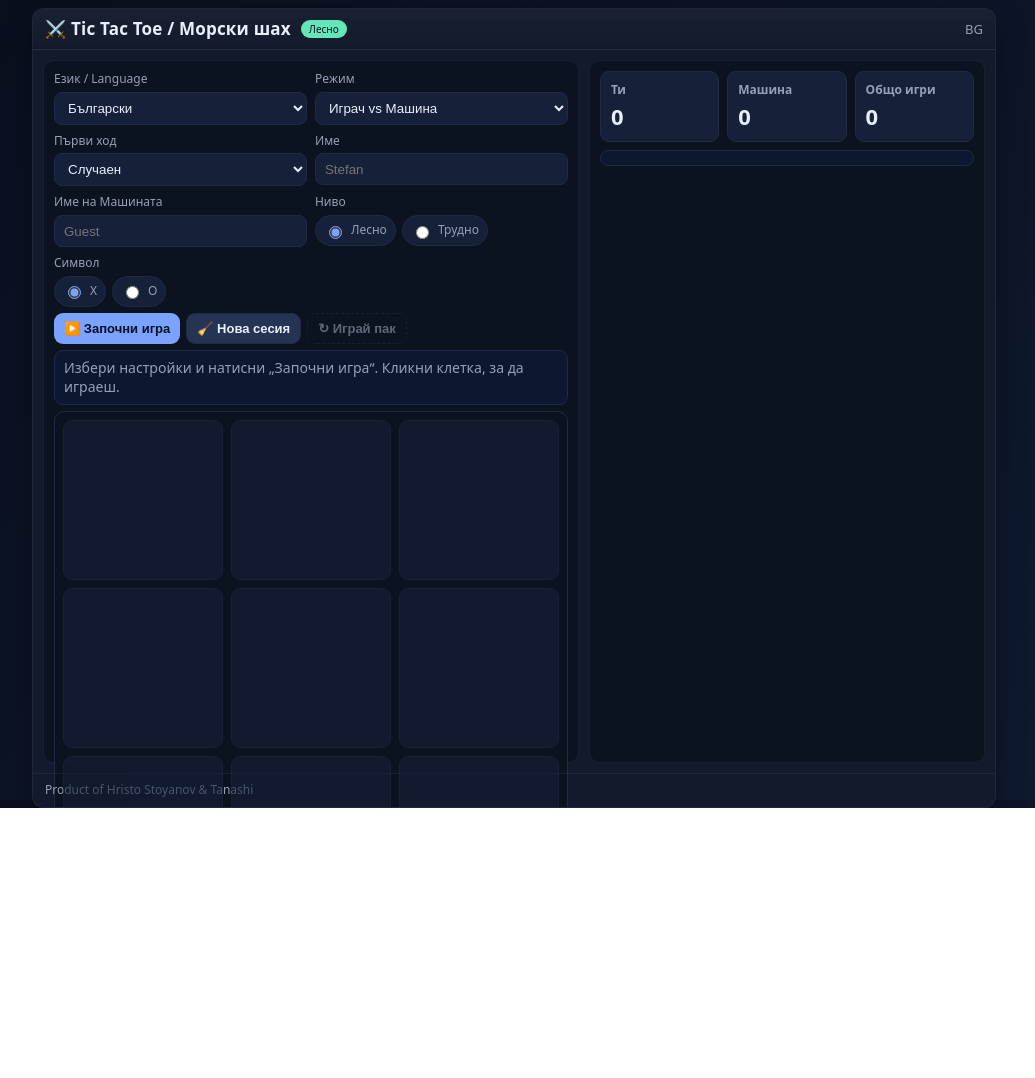
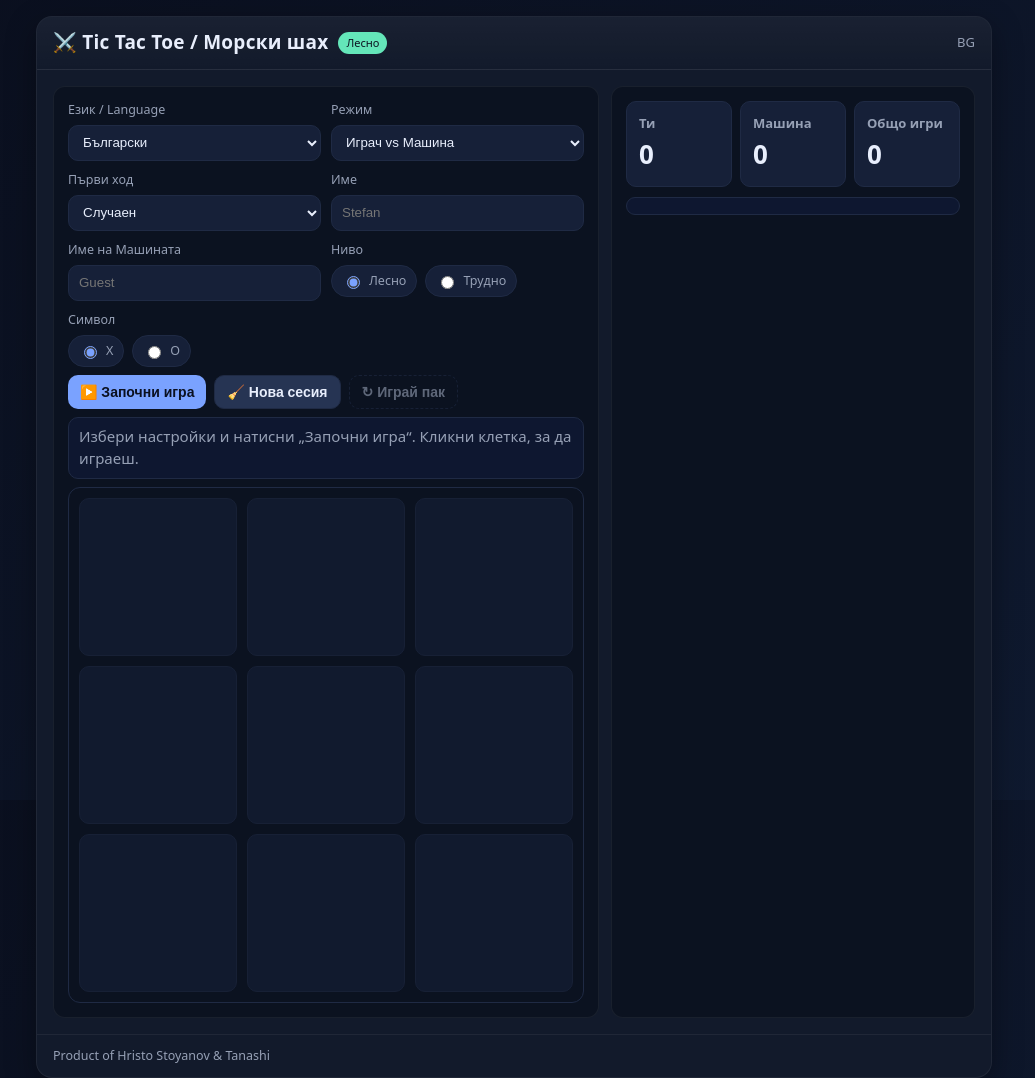
Before and after one commit to SATananov/Tictactoe2, a plain HTML site: page index.html in a window 1280 px wide. Shown: the whole page, without its empty margins (126-1161 px from the left). Before the commit the page ends 808 px from the top, so only its background shows below. Drawn offline with Linux system fonts and the light colour scheme.

Commit message:
Update styles.css

```diff
--- a/styles.css
+++ b/styles.css
@@ -4,71 +4,65 @@
 }
 *{box-sizing:border-box}
 html,body{height:100%}
-body{
-  margin:0;background:linear-gradient(135deg,#0a0f1e,#0f1a30);
-  font:14px/1.4 system-ui,-apple-system,Segoe UI,Roboto,Ubuntu;color:var(--text);
-  height:100dvh; /* lock to viewport height */
-}
-.container{max-width:980px;height:100%;margin:8px auto;padding:0 8px}
-.app{
-  background:var(--card);border:1px solid rgba(255,255,255,.06);border-radius:12px;box-shadow:var(--shadow);
-  height:100%;display:grid;grid-template-rows:auto 1fr auto;overflow:hidden
-}
-header{display:flex;gap:10px;align-items:center;justify-content:space-between;padding:8px 12px;border-bottom:1px solid rgba(255,255,255,.06);background:linear-gradient(180deg,rgba(255,255,255,.03),rgba(255,255,255,0))}
-h1{font-size:17px;margin:0;letter-spacing:.2px}
-.badge{font-size:10px;color:var(--bg);background:var(--accent2);padding:2px 8px;border-radius:999px}
+body{margin:0;background:linear-gradient(135deg,#0a0f1e,#0f1a30);font:15px/1.45 system-ui,-apple-system,Segoe UI,Roboto,Ubuntu;color:var(--text)}
+.container{max-width:980px;margin:16px auto;padding:0 12px}
+.app{background:var(--card);border:1px solid rgba(255,255,255,.06);border-radius:16px;box-shadow:var(--shadow);overflow:hidden}
+header{display:flex;gap:12px;align-items:center;justify-content:space-between;padding:12px 16px;border-bottom:1px solid rgba(255,255,255,.06);background:linear-gradient(180deg,rgba(255,255,255,.03),rgba(255,255,255,0))}
+h1{font-size:19px;margin:0;letter-spacing:.25px}
+.badge{font-size:11px;color:var(--bg);background:var(--accent2);padding:3px 8px;border-radius:999px}
 
-.panel{display:grid;grid-template-columns:1.15fr .85fr;gap:10px;padding:10px;min-height:0}
+.panel{display:grid;grid-template-columns:1.2fr .8fr;gap:12px;padding:16px}
 @media (max-width:860px){.panel{grid-template-columns:1fr}}
 
-.left,.right{background:var(--bg);border:1px solid rgba(255,255,255,.06);border-radius:10px;padding:10px;min-height:0}
+.left,.right{background:var(--bg);border:1px solid rgba(255,255,255,.06);border-radius:12px;padding:14px}
 
-.controls{display:grid;grid-template-columns:repeat(2,minmax(0,1fr));gap:8px}
-.controls .field{display:flex;flex-direction:column;gap:4px}
-label{font-size:12px;color:var(--muted)}
-input[type="text"],select{background:var(--cell);border:1px solid var(--grid);border-radius:8px;color:var(--text);padding:7px 9px;outline:none;min-height:32px}
+.controls{display:grid;grid-template-columns:repeat(2,minmax(0,1fr));gap:10px}
+.controls .field{display:flex;flex-direction:column;gap:6px}
+label{font-size:12.5px;color:var(--muted)}
+input[type="text"],select{background:var(--cell);border:1px solid var(--grid);border-radius:10px;color:var(--text);padding:8px 10px;outline:none;min-height:36px}
 input[type="text"]:focus,select:focus{border-color:var(--accent)}
 
-.radio-row{display:flex;gap:6px;flex-wrap:wrap}
-.radio{display:inline-flex;align-items:center;gap:6px;background:var(--cell);border:1px solid var(--grid);border-radius:999px;padding:6px 8px;cursor:pointer}
+.radio-row{display:flex;gap:8px;flex-wrap:wrap}
+.radio{display:inline-flex;align-items:center;gap:6px;background:var(--cell);border:1px solid var(--grid);border-radius:999px;padding:6px 10px;cursor:pointer}
 .radio input{accent-color:var(--accent)}
 
-.button-row{display:flex;gap:6px;flex-wrap:wrap;margin-top:6px}
-button{background:var(--accent);border:none;color:#0a1020;padding:7px 10px;border-radius:9px;font-weight:700;cursor:pointer;font-size:13px}
+.button-row{display:flex;gap:8px;flex-wrap:wrap;margin-top:8px}
+button{background:var(--accent);border:none;color:#0a1020;padding:8px 12px;border-radius:10px;font-weight:600;cursor:pointer;font-size:14px}
 button.secondary{background:#263453;color:var(--text);border:1px solid var(--grid)}
 button.ghost{background:transparent;border:1px dashed var(--grid);color:var(--muted)}
 button:disabled{opacity:.6;cursor:not-allowed}
 
-.status{margin-top:6px;padding:7px 9px;border-radius:9px;background:#0e1730;border:1px solid var(--grid);color:var(--text);min-height:34px}
-.status .muted{color:var(--muted)}
-.thinking{opacity:.9}
-
-.board{display:grid;grid-template-columns:repeat(3,1fr);gap:8px;background:var(--bg);border:1px solid var(--grid);border-radius:10px;padding:8px;margin-top:6px}
-.cell{aspect-ratio:1;border-radius:9px;background:var(--cell);display:flex;align-items:center;justify-content:center;font-size:28px;font-weight:800;letter-spacing:.8px;cursor:pointer;user-select:none;border:1px solid var(--grid);transition:.15s}
+.board{display:grid;grid-template-columns:repeat(3,1fr);gap:10px;background:var(--bg);border:1px solid var(--grid);border-radius:12px;padding:10px;margin-top:8px}
+.cell{aspect-ratio:1;border-radius:10px;background:var(--cell);display:flex;align-items:center;justify-content:center;font-size:36px;font-weight:800;letter-spacing:1px;cursor:pointer;user-select:none;border:1px solid var(--grid);transition:.15s}
 .cell:hover{background:var(--cell-hover);transform:translateY(-1px)}
 .cell.disabled{pointer-events:none;opacity:.6}
 .cell.win{background:linear-gradient(180deg,rgba(220,255,220,.08),rgba(0,0,0,0));box-shadow:inset 0 0 0 1px rgba(152,255,170,.25)}
 
+.status{margin-top:8px;padding:8px 10px;border-radius:10px;background:#0e1730;border:1px solid var(--grid);color:var(--text);min-height:40px}
+.status .muted{color:var(--muted)}
+.thinking{opacity:.9}
+
 .score{display:grid;grid-template-columns:repeat(3,1fr);gap:8px}
-.card{background:var(--cell);border:1px solid var(--grid);border-radius:9px;padding:10px}
-.card h3{margin:0 0 2px 0;font-size:12px;color:var(--muted)}
-.num{font-size:22px;font-weight:800}
+.card{background:var(--cell);border:1px solid var(--grid);border-radius:10px;padding:12px}
+.card h3{margin:0 0 4px 0;font-size:13px;color:var(--muted)}
+.num{font-size:26px;font-weight:800}
 
-.log{margin-top:8px;background:#0e1730;border:1px solid var(--grid);border-radius:9px;max-height:110px;overflow:auto;padding:7px;font-family:ui-monospace, SFMono-Regular, Menlo, Consolas, monospace;font-size:11.5px}
+.log{margin-top:10px;background:#0e1730;border:1px solid var(--grid);border-radius:10px;max-height:170px;overflow:auto;padding:8px;font-family:ui-monospace, SFMono-Regular, Menlo, Consolas, monospace;font-size:12px}
 .sep{opacity:.5}
-footer{padding:8px 12px;border-top:1px solid rgba(255,255,255,.06);font-size:12px;color:var(--muted)}
+footer{padding:12px 16px;border-top:1px solid rgba(255,255,255,.06);font-size:12.5px;color:var(--muted)}
 
-/* Extra compact tiers */
-@media (max-height:760px){
-  body{font-size:13.8px}
-  .cell{font-size:26px}
+/* Extra compact mode for short screens */
+@media (max-height:740px){
+  body{font-size:14px}
+  h1{font-size:18px}
+  .container{margin:12px auto}
+  .panel{padding:12px;gap:10px}
+  .left,.right{padding:12px}
+  .board{gap:8px;padding:8px}
+  .cell{font-size:32px}
+  .log{max-height:140px}
+}
+@media (max-height:640px){
   .log{display:none}
+  .panel{padding-bottom:8px}
 }
-@media (max-height:700px){
-  .score{grid-template-columns:repeat(3,minmax(0,1fr))}
-  .right{padding:8px}
-  .left{padding:8px}
-  .panel{gap:8px;padding:8px}
-  header{padding:7px 10px}
-  footer{padding:7px 10px}
-}
```
